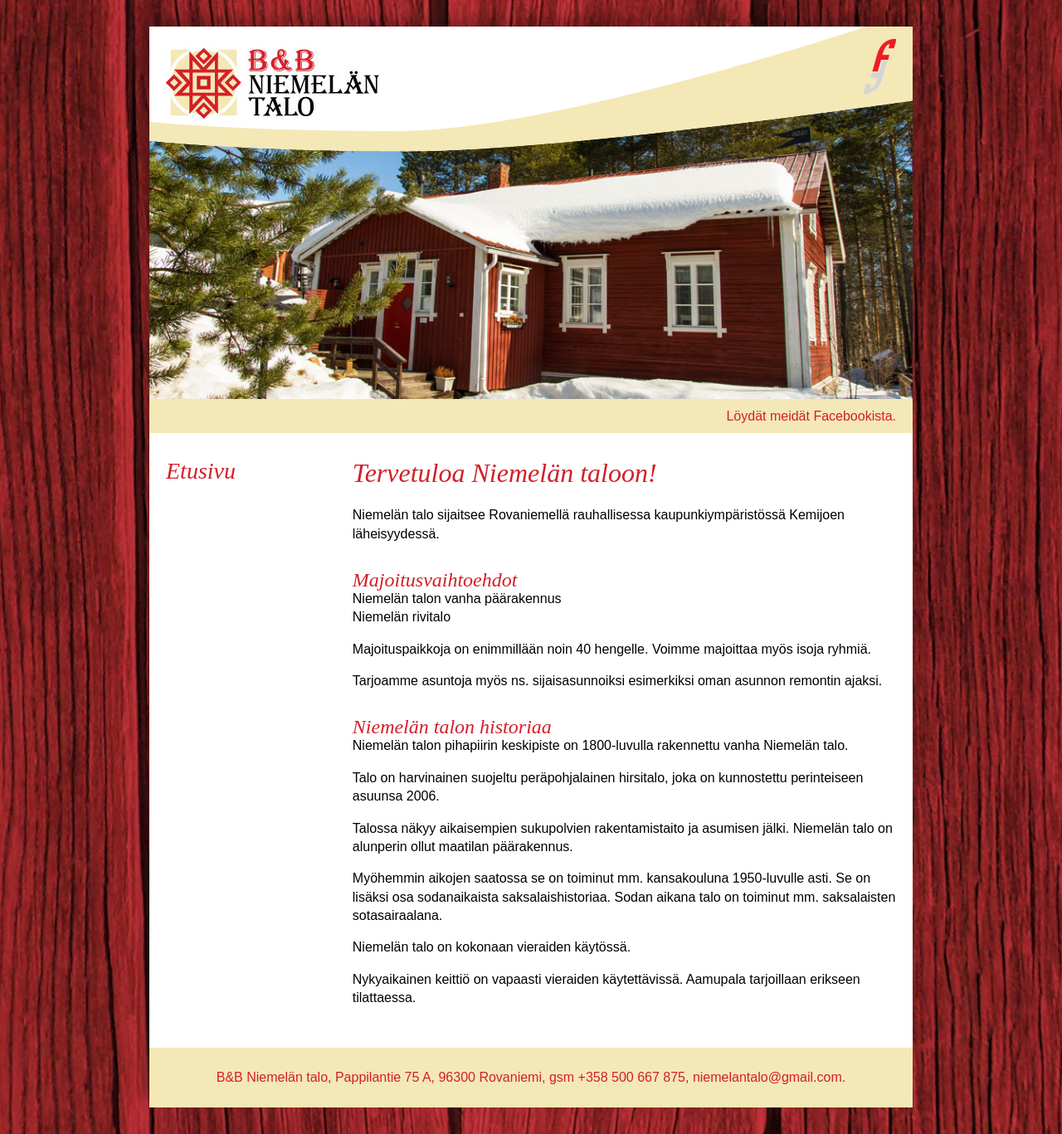
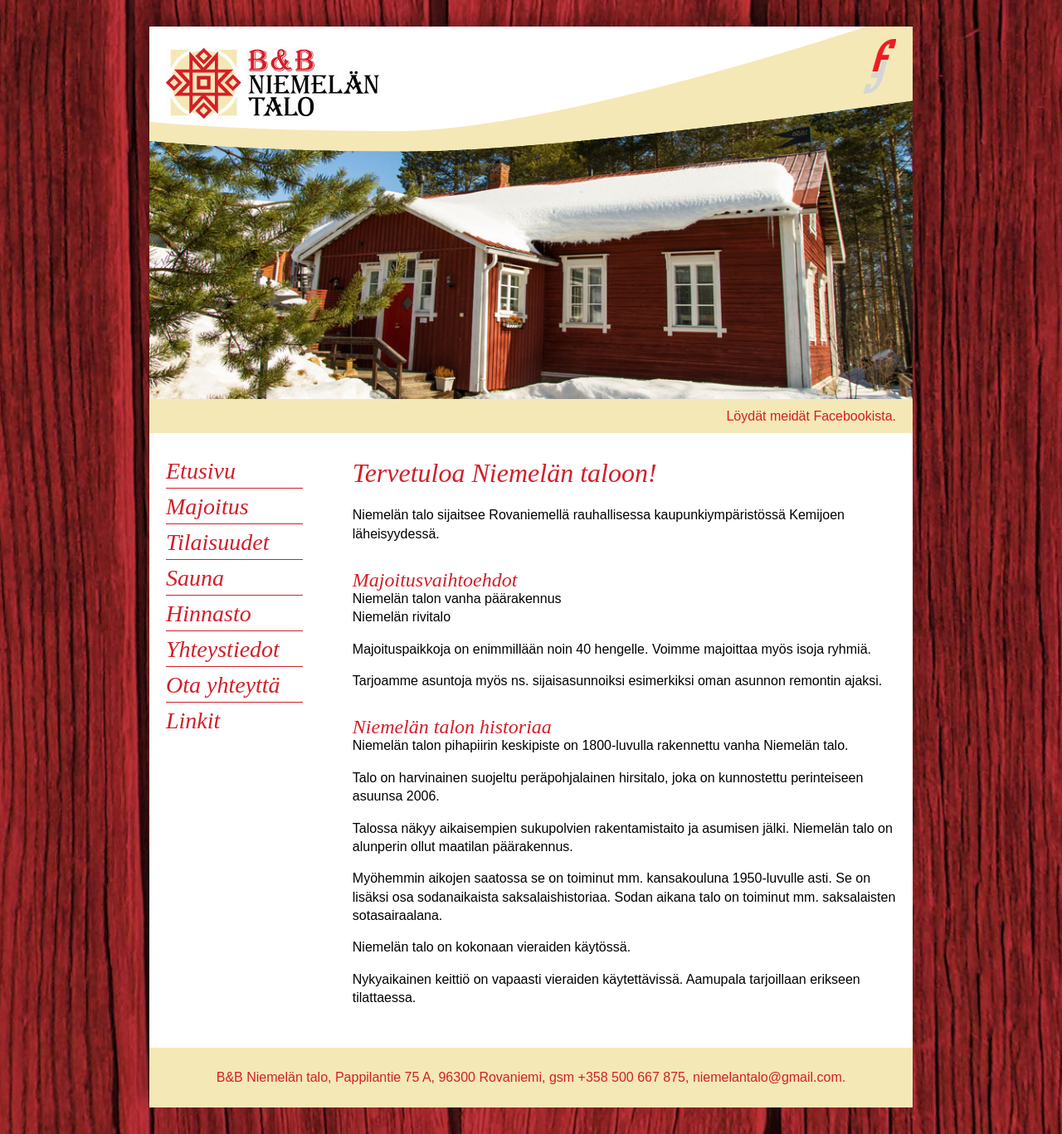
Before and after one commit to jyrkij/www.niemelantalo.fi, a Jekyll site: the page built from index.markdown, in a window 1280 px wide. Shown: the whole page at 83% size. Built offline with Jekyll 4.4.1, drawn with Linux system fonts in a browser that asks for light colours; comment, search, counter and statistics services are not loaded.

Commit message:
Update menu.

```diff
--- a/_config.yml
+++ b/_config.yml
@@ -1,9 +1,37 @@
 url: /
-permalink: pretty
+permalink: date
 name: B&B Niemelän talo
 menu:
     -
         text: Etusivu
         url: /
+    -
+        text: Majoitus
+        url: /majoitus
+        children:
+            -
+                text: Niemelän talo
+                url: /majoitus/niemelän-talo.html
+            -
+                text: Rivitalo
+                url: /majoitus/rivitalo.html
+    -
+        text: Tilaisuudet
+        url: /tilaisuudet.html
+    -
+        text: Sauna
+        url: /sauna.html
+    -
+        text: Hinnasto
+        url: /hinnasto.html
+    -
+        text: Yhteystiedot
+        url: /yhteystiedot.html
+    -
+        text: Ota yhteyttä
+        url: /ota-yhteyttä.html
+    -
+        text: Linkit
+        url: /linkit.html
 
 exclude: [ 'sass', 'config.rb', 'Procfile', 'Thumbs.db' ]
```
